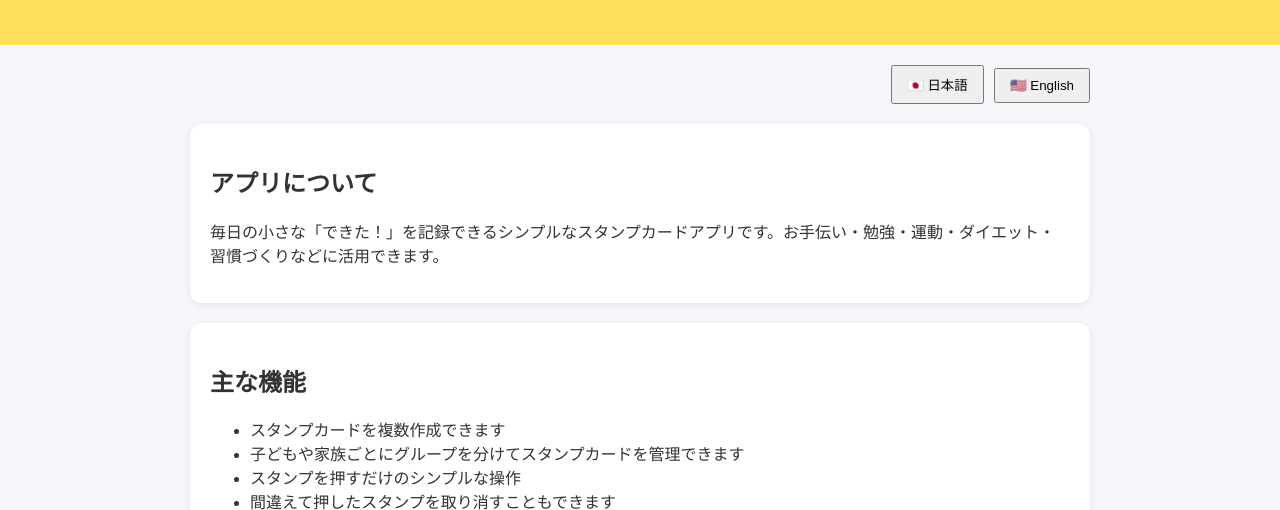
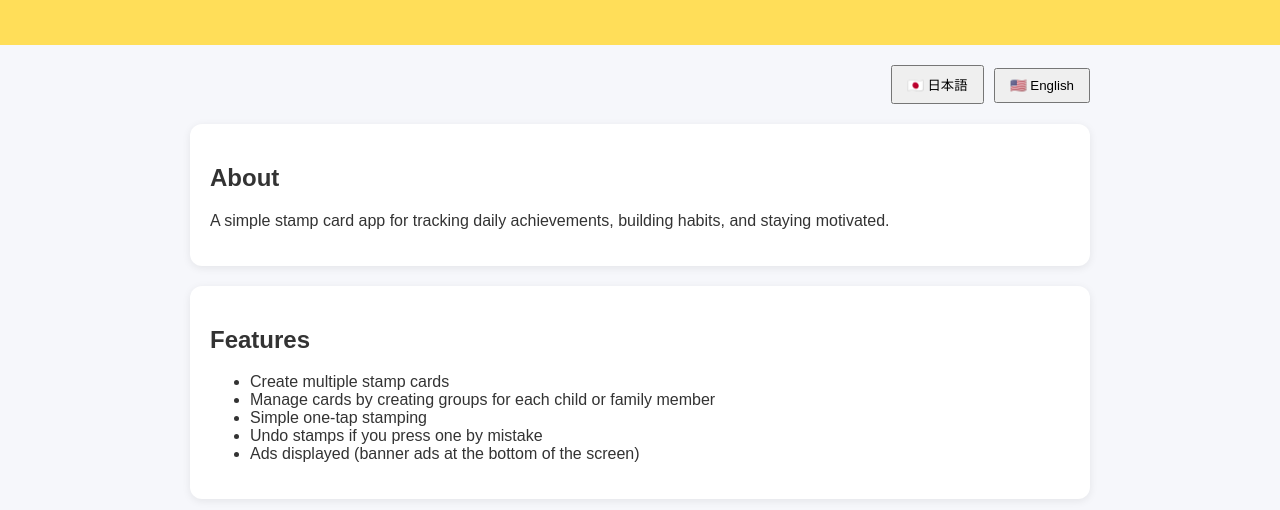
Before and after one commit to tofukabochakan/tofukabochakan.github.io, a plain HTML site: page minnano_stamp_cards/index.html in a window 1280 px wide. Shown: the part 290-800 px from the top of the page. Drawn offline with Linux system fonts and the light colour scheme.

Commit message:
Update index.html

```diff
--- a/minnano_stamp_cards/index.html
+++ b/minnano_stamp_cards/index.html
@@ -40,7 +40,7 @@ function setLang(l){
 document.querySelectorAll("[data-lang]").forEach(e=>e.classList.add("hidden"));
 document.querySelectorAll('[data-lang="'+l+'"]').forEach(e=>e.classList.remove("hidden"));
 }
-window.onload=()=>setLang('ja');
+window.onload=()=>setLang('en');
 </script>
 </head>
 
```
